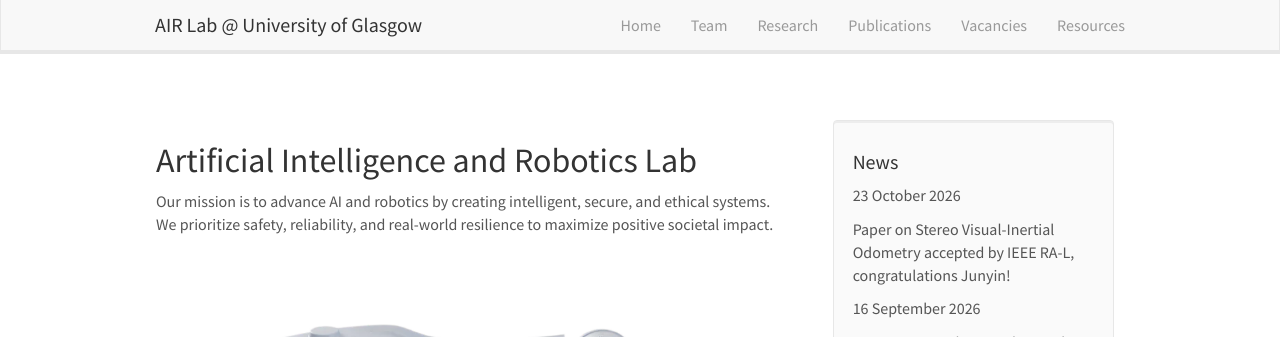
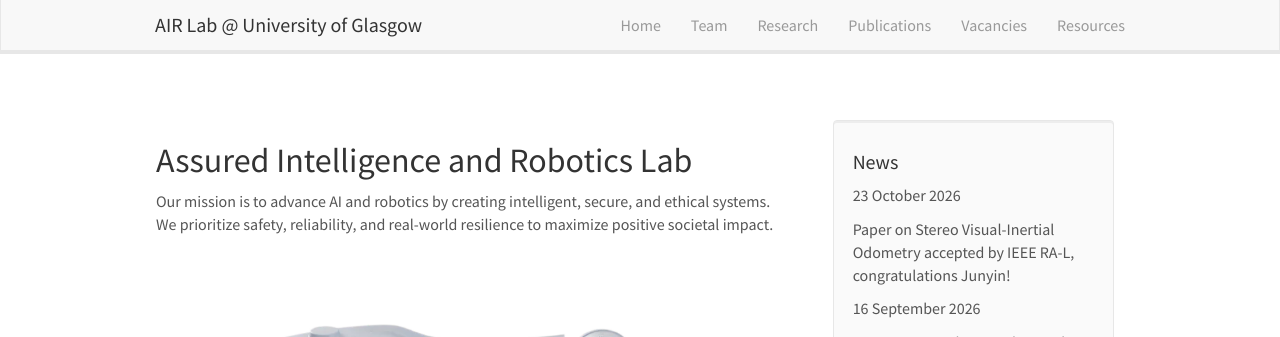
Before and after one commit to AIR-Lan/AIR-Lab, a Jekyll site: the page built from _pages/home.md, in a window 1280 px wide and 900 px high. Shown: the top 337 px of the window. Built offline with Jekyll 4.4.1, drawn with Linux system fonts in a browser that asks for light colours; nearby versions of some CDN libraries.

Commit message:
Update homelay.html

```diff
--- a/_layouts/homelay.html
+++ b/_layouts/homelay.html
@@ -4,7 +4,7 @@ layout: default
   <div style="height: 50px;"></div>
 
   <div id="homeid" class="col-sm-8">
-        <h2>Artificial Intelligence and Robotics Lab</h2>
+        <h2>Assured Intelligence and Robotics Lab</h2>
 	{{ content }}
   </div>
   <div id="newsid" class="col-sm-4" >
```
